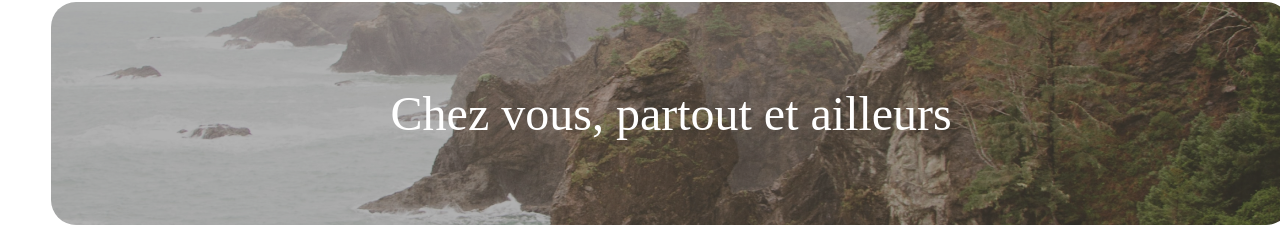
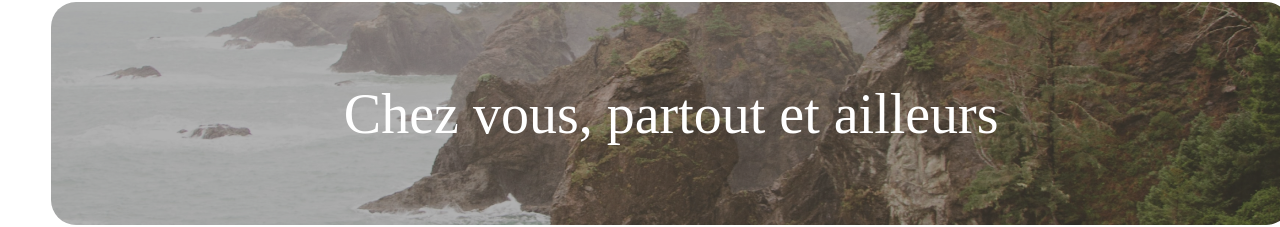
Before and after one commit to Kharbega/Kasa-Application-projet7, a React (Create React App) app: page / in a window 1280 px wide. Shown: the part 165-392 px from the top of the page. Built offline with nearby package versions, Linux system fonts and the light colour scheme.

Commit message:
mise a jour

```diff
--- a/src/styles/components/Banner.css
+++ b/src/styles/components/Banner.css
@@ -89,6 +89,6 @@ div.Home-content>div.img-banner.banner-home>img {
 
     div.Home-content>div.img-banner.banner-home>h1 {
 
-        font-size: 48px;
+        font-size: 56px;
     }
 }
--- a/src/styles/index.css
+++ b/src/styles/index.css
@@ -4,15 +4,22 @@
 @import "../styles/components/Banner.css";
 @import "../styles/components/Navigation.css";
 @import "../styles/components/Card.css";
-@import "../styles/components/Footer.css"
-
-;
+@import "../styles/components/Footer.css";
 @import "../styles/components/FicheLogement.css";
 @import "../styles/components/About.css";
 @import "../styles/components/LogementPanel.css";
 @import "../styles/components/Slideshow.css";
 @import "../styles/components/Home.css";
 @import "../styles/components/Rate.css";
+
+@font-face {
+  font-family: "Montserrat", sans-serif;
+  src: local("Montserrat"),
+    url(" https://fonts.googleapis.com/css2");
+
+}
+
+
 
 
 
@@ -23,6 +30,7 @@ body {
   padding: 4%;
   margin: auto;
 
+
 }
 
 @media only screen and (min-width:1240px) {
```
